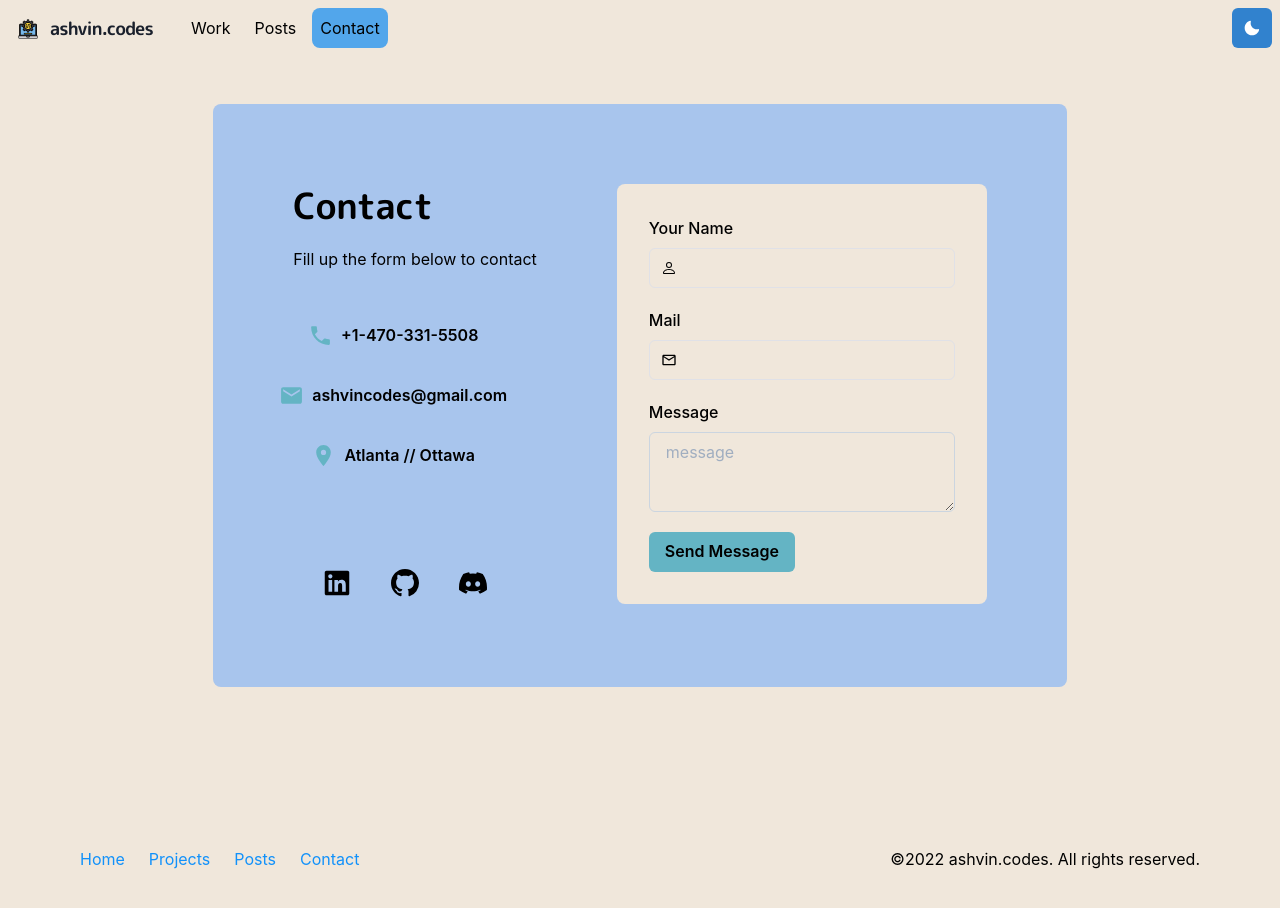
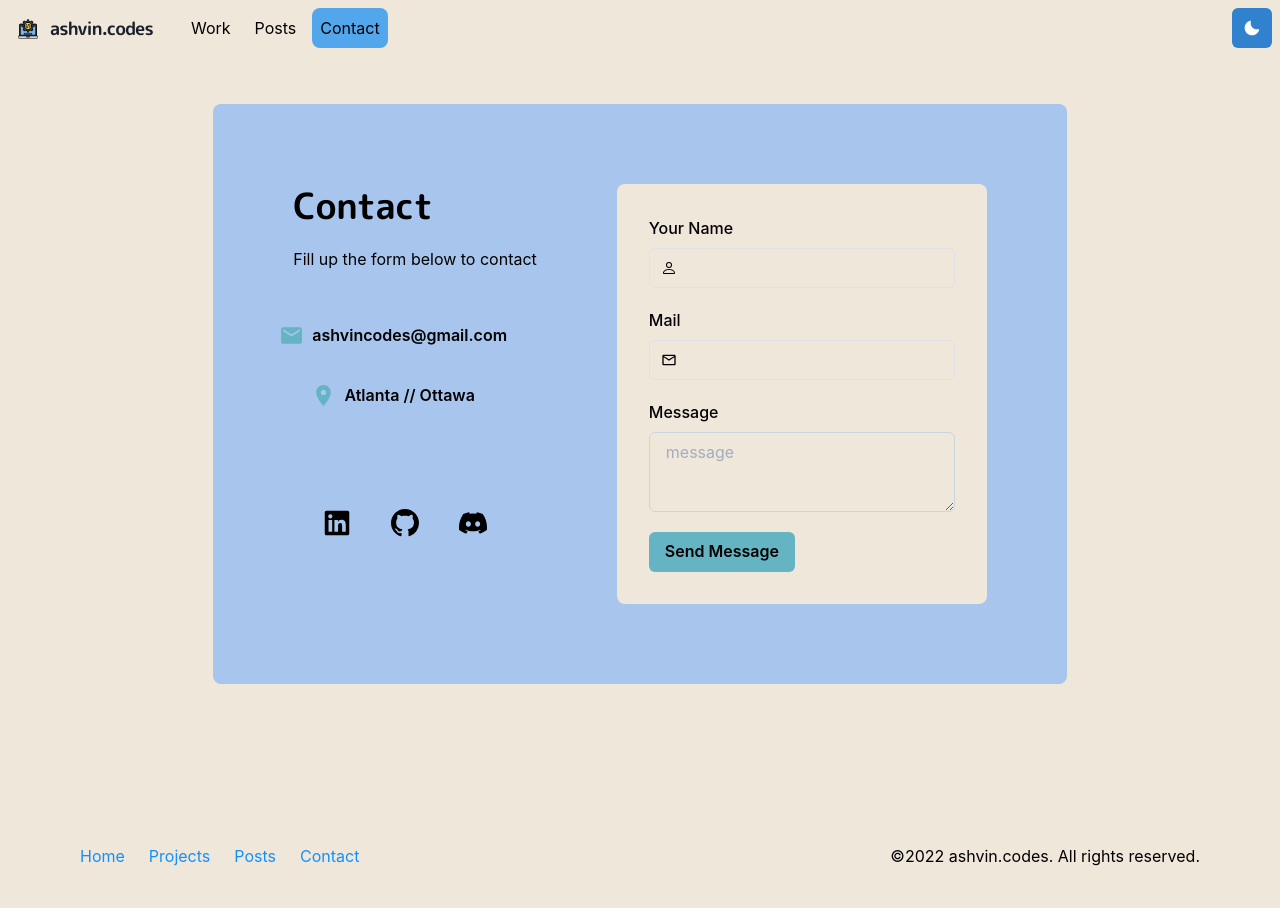
Before and after one commit to shvin/ashvin.codes, a Next.js app: page /contact in a window 1280 px wide. Shown: the top 908 px of the page. Built offline with nearby package versions, Linux system fonts and the light colour scheme.

Commit message:
minor changes+mac dev env

```diff
--- a/package.json
+++ b/package.json
@@ -18,6 +18,7 @@
     "@emotion/styled": "^11.6.0",
     "framer-motion": "^5.6.0",
     "next": "^12.0.10",
+    "package.json": "^2.0.1",
     "react": "^17.0.2",
     "react-dom": "^17.0.2",
     "react-icons": "^4.3.1",
--- a/pages/contact.js
+++ b/pages/contact.js
@@ -20,7 +20,6 @@ import {
     useColorModeValue,
   } from '@chakra-ui/react';
   import {
-    MdPhone,
     MdEmail,
     MdLocationOn,
     MdOutlineEmail,
@@ -50,17 +49,6 @@ import {
                         </Text>
                         <Box py={{ base: 5, sm: 5, md: 8, lg: 10 }}>
                         <VStack pl={0} spacing={3} alignItems="flex-start">
-                            <Button
-                                size="md"
-                                height="48px"
-                                width="200px"
-                                variant="ghost"
-                                color={useColorModeValue('black', 'white')}
-                                _hover={{ bg: useColorModeValue('#4f8f9c', '#3f3a7a') }}
-                                leftIcon={<MdPhone color={useColorModeValue('#64b4c4', '#5e55c9')} size="25px" />}
-                            >
-                                +1-470-331-5508
-                            </Button>
                             <Button
                                 size="md"
                                 height="48px"
```
Also changed, not shown: 1 other file (tests, documents, lock files or other folders).
